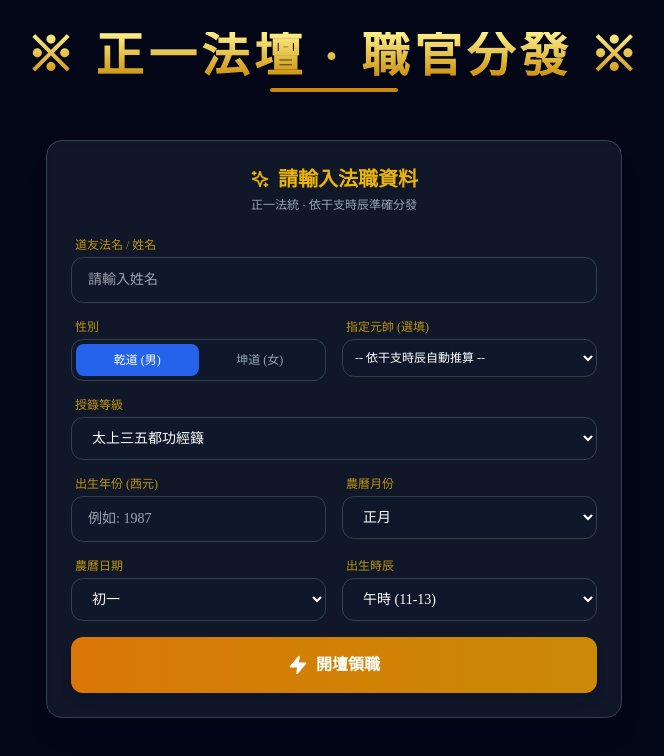
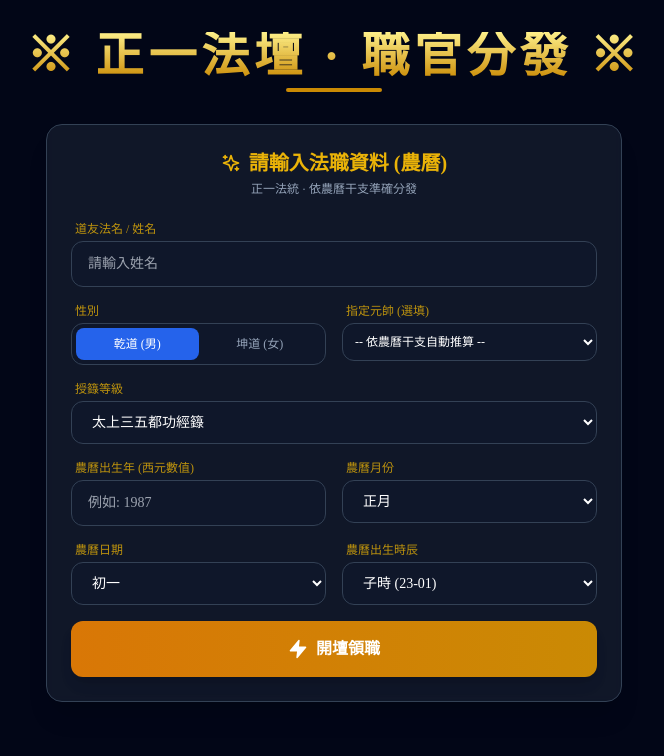
Before and after one commit to xvn5002036/vocation, a React (Vite) app: page / in a window 1280 px wide. Shown: the top 756 px of the page, without its empty margins (306-970 px from the left). Built offline with nearby package versions, Linux system fonts and the light colour scheme.

Commit message:
Update App.jsx

```diff
--- a/src/App.jsx
+++ b/src/App.jsx
@@ -13,18 +13,16 @@ import { LU_OPTIONS, RANK_SYSTEM } from './constants/rank';
 import { MARSHAL_TITLES, STEM_MARSHALS } from './constants/marshals_meta';
 import { MARSHAL_DATA_STATIC } from './constants/marshals_data';
 
-// 輸入組件：獨立出來以修復 iPhone 鍵盤閃退與九宮格問題
 const InputSection = ({ formData, setFormData, handleStart }) => (
   <div className="max-w-xl mx-auto bg-slate-800/50 p-6 rounded-2xl border border-slate-700 backdrop-blur-sm shadow-xl">
     <div className="text-center mb-6">
       <h2 className="text-xl font-bold text-yellow-500 flex items-center justify-center gap-2">
-        <Sparkles className="w-5 h-5" /> 請輸入法職資料
+        <Sparkles className="w-5 h-5" /> 請輸入法職資料 (農曆)
       </h2>
-      <p className="text-slate-400 text-xs mt-1">正一法統 · 依干支時辰準確分發</p>
+      <p className="text-slate-400 text-xs mt-1">正一法統 · 依農曆干支準確分發</p>
     </div>
 
     <div className="space-y-4">
-      {/* 法名輸入 */}
       <div>
         <label className="block text-yellow-500/80 text-xs mb-1 ml-1 font-medium">道友法名 / 姓名</label>
         <input
@@ -36,7 +34,6 @@ const InputSection = ({ formData, setFormData, handleStart }) => (
       </div>
 
       <div className="grid grid-cols-2 gap-4">
-        {/* 性別選擇 */}
         <div>
           <label className="block text-yellow-500/80 text-xs mb-1 ml-1 font-medium">性別</label>
           <div className="flex bg-slate-900 rounded-xl p-1 border border-slate-700">
@@ -50,7 +47,6 @@ const InputSection = ({ formData, setFormData, handleStart }) => (
             >坤道 (女)</button>
           </div>
         </div>
-        {/* 元帥手選 */}
         <div>
           <label className="block text-yellow-500/80 text-xs mb-1 ml-1 font-medium">指定元帥 (選填)</label>
           <select
@@ -58,7 +54,7 @@ const InputSection = ({ formData, setFormData, handleStart }) => (
             value={formData.selectedMarshalId}
             onChange={(e) => setFormData({...formData, selectedMarshalId: e.target.value})}
           >
-            <option value="">-- 依干支時辰自動推算 --</option>
+            <option value="">-- 依農曆干支自動推算 --</option>
             {Object.entries(MARSHAL_DATA_STATIC).map(([id, m]) => (
               <option key={id} value={id}>{m.shortName}</option>
             ))}
@@ -66,7 +62,6 @@ const InputSection = ({ formData, setFormData, handleStart }) => (
         </div>
       </div>
 
-      {/* 授籙等級 */}
       <div>
         <label className="block text-yellow-500/80 text-xs mb-1 ml-1 font-medium">授籙等級</label>
         <select
@@ -78,10 +73,9 @@ const InputSection = ({ formData, setFormData, handleStart }) => (
         </select>
       </div>
 
-      {/* 出生年份與月份 */}
       <div className="grid grid-cols-2 gap-4">
         <div>
-          <label className="block text-yellow-500/80 text-xs mb-1 ml-1 font-medium">出生年份 (西元)</label>
+          <label className="block text-yellow-500/80 text-xs mb-1 ml-1 font-medium">農曆出生年 (西元數值)</label>
           <input
             type="number"
             inputMode="decimal"
@@ -104,7 +98,6 @@ const InputSection = ({ formData, setFormData, handleStart }) => (
         </div>
       </div>
 
-      {/* 農曆日期與時辰 */}
       <div className="grid grid-cols-2 gap-4">
         <div>
           <label className="block text-yellow-500/80 text-xs mb-1 ml-1 font-medium">農曆日期</label>
@@ -117,7 +110,7 @@ const InputSection = ({ formData, setFormData, handleStart }) => (
           </select>
         </div>
         <div>
-          <label className="block text-yellow-500/80 text-xs mb-1 ml-1 font-medium">出生時辰</label>
+          <label className="block text-yellow-500/80 text-xs mb-1 ml-1 font-medium">農曆出生時辰</label>
           <select
             className="w-full bg-slate-900 border border-slate-700 rounded-xl px-4 py-3 text-white text-sm"
             value={formData.birthHour}
@@ -141,17 +134,18 @@ const InputSection = ({ formData, setFormData, handleStart }) => (
 const App = () => {
   const [formData, setFormData] = useState({
     name: '', gender: 'm', birthYear: '', birthMonth: '正月',
-    birthDay: '初一', birthHour: '午時 (11-13)',
+    birthDay: '初一', birthHour: '早子時 (23-01)',
     selectedMarshalId: '', rank: '太上三五都功經籙'
   });
   const [result, setResult] = useState(null);
   const [activeTab, setActiveTab] = useState('decree');
   const cardRef = useRef(null);
 
+  // 準確計算農曆年命干支
   const getGanZhiYear = (year) => {
     if (!year) return null;
     const baseYear = 1984; // 甲子年
-    const diff = (year - baseYear) % 60;
+    const diff = (parseInt(year) - baseYear) % 60;
     const index = diff < 0 ? diff + 60 : diff;
     const stem = STEMS[index % 10];
     const branch = BRANCHES[index % 12];
@@ -159,27 +153,30 @@ const App = () => {
   };
 
   const handleStart = () => {
-    if (!formData.name || !formData.birthYear) { alert("請完整輸入法名與年份"); return; }
+    if (!formData.name || !formData.birthYear) { alert("請完整輸入法名與農曆年份"); return; }
 
-    const gz = getGanZhiYear(parseInt(formData.birthYear));
-    const hourBranch = formData.birthHour.substring(0, 1); // 提取時辰地支
+    const gz = getGanZhiYear(formData.birthYear);
+    const hourBranch = formData.birthHour.substring(0, 1);
 
-    // 1. 本命星君與職能分配
+    // 1. 本命星君
     const starInfo = ZODIAC_MAPPING[gz.branch];
     const roleIdx = starInfo.roleType === 'admin' ? 0 : (starInfo.roleType === 'warrior' ? 1 : 2);
 
-    // 2. 籙職等級對應
+    // 2. 治所壇靖 (準確對應 60 甲子)
+    const zhiData = JIAZI_ZHI_MAPPING[gz.name] || JIAZI_ZHI_MAPPING["甲子"];
+
+    // 3. 職銜分配
     const rankKey = Object.keys(RANK_SYSTEM).find(key => RANK_SYSTEM[key].label === formData.rank) || "dugong";
     const rankData = RANK_SYSTEM[rankKey];
 
-    // 3. 治所壇靖
-    const zhiData = JIAZI_ZHI_MAPPING[gz.name] || JIAZI_ZHI_MAPPING["甲子"];
+    const appoint = rankData.appoints[formData.gender][roleIdx];
+    const office = rankData.offices[roleIdx];
 
-    // 4. 元帥判定修正 (重點修復周元帥抓取)
+    // 4. 元帥判定修正 (根據農曆天干與時辰地支)
     let mId = formData.selectedMarshalId;
     if (!mId) {
-      // 古籍：周元帥(zhou)為神虎提督，戊己年(土)或申酉戌時辰強化對應
-      if (['申', '酉', '戌'].includes(hourBranch) && (gz.stem === '戊' || gz.stem === '己')) {
+      // 修正周元帥判定：地祇系統對應「土」性天干 (戊己) 或特定時辰
+      if ((gz.stem === '戊' || gz.stem === '己') && (['申', '酉', '戌'].includes(hourBranch))) {
         mId = 'zhou';
       } else {
         const pool = STEM_MARSHALS[gz.stem] || STEM_MARSHALS["甲"];
@@ -191,12 +188,7 @@ const App = () => {
     const mTitleData = MARSHAL_TITLES[mId]?.find(t => t.type === starInfo.roleType) || MARSHAL_TITLES[mId]?.[0];
 
     setResult({
-      gz,
-      zhiInfo: zhiData,
-      rankData,
-      appoint: rankData.appoints[formData.gender][roleIdx],
-      office: rankData.offices[roleIdx],
-      marshalInfo,
+      gz, zhiInfo: zhiData, rankData, appoint, office, marshalInfo,
       variantDesc: mTitleData?.desc || "護壇大將",
       starInfo,
       correlation: STEM_CORRELATION[gz.stem],
@@ -217,18 +209,17 @@ const App = () => {
 
   return (
     <div className="min-h-screen bg-slate-950 text-slate-100 font-serif p-4 md:p-8">
-      <header className="text-center mb-8 md:mb-12">
+      <header className="text-center mb-8">
         <h1 className="text-2xl md:text-5xl font-bold mb-2 tracking-widest text-transparent bg-clip-text bg-gradient-to-b from-yellow-200 to-yellow-600">
           ※ 正一法壇 · 職官分發 ※
         </h1>
-        <div className="h-1 w-24 md:w-32 bg-yellow-600 mx-auto rounded-full" />
+        <div className="h-1 w-24 bg-yellow-600 mx-auto rounded-full" />
       </header>
 
       {!result ? (
         <InputSection formData={formData} setFormData={setFormData} handleStart={handleStart} />
       ) : (
         <div className="max-w-4xl mx-auto space-y-8 animate-in fade-in duration-700">
-          {/* 切換頁籤 */}
           <div className="flex justify-center gap-4 text-sm">
             <button onClick={() => setActiveTab('decree')} className={`px-6 py-2 rounded-full flex items-center gap-2 transition ${activeTab === 'decree' ? 'bg-yellow-600 text-white shadow-lg' : 'bg-slate-800 text-slate-400'}`}>
               <Scroll className="w-4 h-4" /> 奏職寶誥
@@ -238,7 +229,6 @@ const App = () => {
             </button>
           </div>
 
-          {/* 渲染結果卡片 */}
           <div ref={cardRef} className="bg-slate-900 border-4 border-double border-yellow-600/50 p-6 md:p-10 rounded-sm shadow-2xl relative overflow-hidden">
             {activeTab === 'decree' ? (
               <div className="space-y-8">
@@ -250,7 +240,7 @@ const App = () => {
                 <div className="grid md:grid-cols-2 gap-8">
                   <div className="space-y-4 text-sm md:text-base border-b md:border-b-0 md:border-r border-yellow-600/10 pb-4 md:pr-4">
                     <p className="flex items-center gap-3"><User className="w-4 h-4 text-yellow-600" /> <span className="text-slate-400">授籙信士：</span> {formData.name}</p>
-                    <p className="flex items-center gap-3"><Compass className="w-4 h-4 text-yellow-600" /> <span className="text-slate-400">生辰：</span> {result.gz.name}年 {formData.birthMonth}{formData.birthDay} {formData.birthHour}</p>
+                    <p className="flex items-center gap-3"><Compass className="w-4 h-4 text-yellow-600" /> <span className="text-slate-400">農曆生辰：</span> {result.gz.name}年 {formData.birthMonth}{formData.birthDay} {formData.birthHour}</p>
                     <p className="flex items-center gap-3"><MapPin className="w-4 h-4 text-yellow-600" /> <span className="text-slate-400">本命治所：</span> {result.zhiInfo.name}</p>
                     <p className="flex items-center gap-3"><Sparkles className="w-4 h-4 text-yellow-600" /> <span className="text-slate-400">所配壇靖：</span> {result.zhiInfo.tan} / {result.zhiInfo.jing}</p>
                   </div>
@@ -279,13 +269,12 @@ const App = () => {
                 </div>
                 <div className="grid md:grid-cols-2 gap-6">
                   <div className="bg-slate-800/50 p-5 rounded-xl border border-slate-700">
-                    <h4 className="flex items-center gap-2 text-yellow-500 font-bold mb-3 text-sm"><Info className="w-4 h-4" /> 神蹟典籍</h4>
+                    <h4 className="flex items-center gap-2 text-yellow-500 font-bold mb-3 text-sm"><Info className="w-4 h-4" /> 神蹟與職務</h4>
                     <p className="text-slate-300 text-xs leading-relaxed">{result.marshalInfo.intro}</p>
-                    <p className="text-yellow-600/80 text-[10px] mt-2 italic border-t border-yellow-600/20 pt-2">時辰職任：{result.variantDesc}</p>
+                    <p className="text-yellow-600/80 text-[10px] mt-2 italic border-t border-yellow-600/20 pt-2">職任：{result.variantDesc}</p>
                   </div>
                   <div className="bg-slate-800/80 p-5 rounded-xl border-2 border-yellow-600/20 shadow-inner">
-                    <h4 className="flex items-center gap-2 text-yellow-500 font-bold mb-3 text-sm"><Flame className="w-4 h-4" /> 專屬修持法門</h4>
-                    <p className="text-white font-bold text-sm mb-3 bg-yellow-600/20 px-3 py-1 rounded inline-block">{result.marshalInfo.practice.method}</p>
+                    <h4 className="flex items-center gap-2 text-yellow-500 font-bold mb-3 text-sm"><Flame className="w-4 h-4" /> 修持法門</h4>
                     <ul className="space-y-2">
                       {result.marshalInfo.practice.guide.map((step, idx) => (
                         <li key={idx} className="flex gap-2 text-[10px] text-slate-300">
@@ -301,8 +290,8 @@ const App = () => {
           </div>
 
           <div className="flex flex-wrap justify-center gap-4 pb-12">
-            <button onClick={exportImage} className="px-8 py-3 bg-emerald-700 hover:bg-emerald-600 text-white rounded-xl shadow-lg flex items-center gap-2 transition text-sm"><Camera className="w-4 h-4" /> 保存法職寶誥</button>
-            <button onClick={() => { setResult(null); setActiveTab('decree'); }} className="px-8 py-3 bg-slate-800 hover:bg-slate-700 text-slate-300 rounded-xl flex items-center gap-2 transition text-sm"><RotateCcw className="w-4 h-4" /> 重新開壇</button>
+            <button onClick={exportImage} className="px-8 py-3 bg-emerald-700 hover:bg-emerald-600 text-white rounded-xl shadow-lg flex items-center gap-2 transition text-sm"><Camera className="w-4 h-4" /> 保存</button>
+            <button onClick={() => setResult(null)} className="px-8 py-3 bg-slate-800 text-slate-300 rounded-xl flex items-center gap-2 transition text-sm"><RotateCcw className="w-4 h-4" /> 重新開壇</button>
           </div>
         </div>
       )}
```
